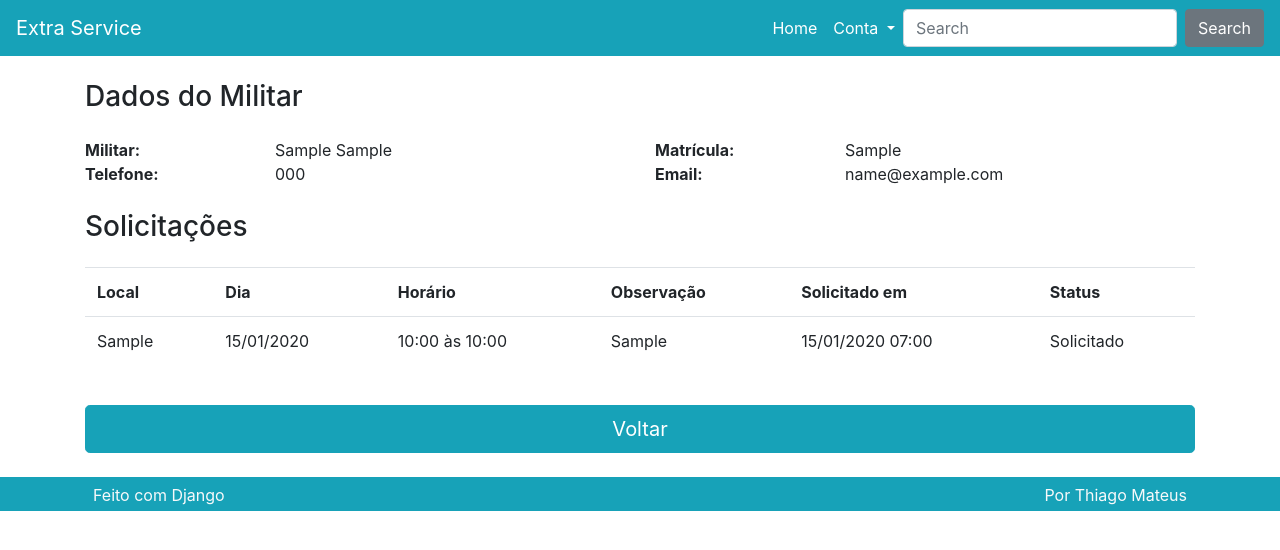
After one commit to thi-mateus/extra-service-module, a Django app: page /request/list_requests/1 in a window 1280 px wide. The commit adds this page. Shown: the top 550 px of the page. Run offline with Django 4.2, Linux system fonts and the light colour scheme; a user stored in the database is signed in; tables that the repository leaves empty hold one stand-in row (values such as "Sample post"); some libraries are stand-ins or nearby versions.

Commit message:
Request ok

```diff
--- a/profile_app/urls.py
+++ b/profile_app/urls.py
@@ -5,6 +5,8 @@ app_name = 'profile'
 
 urlpatterns = [
     path('', views.Create.as_view(), name='create'),
+    path('list_requests/<int:pk>',
+         views.ListRequests.as_view(), name='list_requests'),
     path('update/', views.Update.as_view(), name='update'),
     path('login/', views.Login.as_view(), name='login'),
     path('logout/', views.Logout.as_view(), name='logout'),
--- /dev/null
+++ b/request_app/templates/request/list_requests.html
@@ -0,0 +1,67 @@
+{% extends 'base.html' %}
+
+{% block titulo %}Lista das Solicitações | {% endblock %}
+
+{% load omfilters %}
+{% load static %}
+
+{% block content %}
+
+<div class="row">
+    <div class="col">
+        <h3>Dados do Militar </h3>
+
+
+        <div class="row mt-4">
+            <div class="col-lg-2 font-weight-bold">Militar: </div>
+            <div class="col-lg-4">{{ military.grau_hierarquico }} {{ military.qra }}</div>
+            <div class="col-lg-2 font-weight-bold">Matrícula: </div>
+            <div class="col-lg-4">{{ military.matricula }}</div>
+
+            <div class="col-lg-2 font-weight-bold">Telefone: </div>
+            <div class="col-lg-4">{{ military.telefone }}</div>
+            <div class="col-lg-2 font-weight-bold">Email: </div>
+            <div class="col-lg-4">{{ military.email }}</div>
+        </div>
+
+        <div class="row mt-4">
+            <div class="col">
+                <h3>Solicitações</h3>
+            </div>
+        </div>
+
+        <div class="table-responsive mt-3">
+            <table class="table">
+                <tr>
+                    <th>Local</th>
+                    <th>Dia</th>
+                    <th>Horário</th>
+                    <th>Observação</th>
+                    <th>Solicitado em</th>
+                    <th>Status</th>
+                </tr>
+
+                {% for request in request_list %}
+                <tr>
+                    <td>{{ request.id_sv.local }}</td>
+                    <td>{{ request.id_sv.data_inicio|format_date }}</td>
+                    <td>{{ request.id_sv.hora_inicio|format_time }} às {{ request.id_sv.hora_termino|format_time }}</td>
+                    <td>{{ request.id_sv.observacao }}</td>
+                    <td>{{ request.data_solicitacao|format_datetime }}</td>
+                    <td>{{ request.get_status_display }}</td>
+                </tr>
+                {% endfor %}
+            </table>
+        </div>
+
+
+        <div class="row mt-4">
+            <div class="col">
+                <a href="{% url 'service:list' %}" class="btn btn-primary btn-block btn-lg">Voltar</a>
+            </div>
+        </div>
+
+
+    </div>
+</div>
+{% endblock %}
--- a/request_app/urls.py
+++ b/request_app/urls.py
@@ -4,7 +4,8 @@ from . import views
 app_name = 'request'
 
 urlpatterns = [
-    path('', views.Send.as_view(), name='send'),
+    path('list_requests/<int:pk>',
+         views.ListRequests.as_view(), name='list_requests'),
     path('saverequest/', views.SaveRequest.as_view(), name='saverequest'),
     path('list/', views.List.as_view(), name='list'),
     path('detail/', views.Detail.as_view(), name='detail'),
--- a/request_app/views.py
+++ b/request_app/views.py
@@ -1,5 +1,5 @@
-from django.shortcuts import get_object_or_404, render, redirect
-from django.views.generic import ListView
+from django.shortcuts import get_object_or_404, render, redirect, reverse
+from django.views.generic import ListView, DetailView
 from django.views import View
 from django.http import HttpResponse
 from django.contrib import messages
@@ -11,13 +11,31 @@ from datetime import datetime
 import pytz
 
 
-class Send(View):
-    def get(self, *args, **kwargs):
-        return HttpResponse('Finalize Request')
+class ListRequests(ListView):
+    template_name = 'request/list_requests.html'
+    context_object_name = 'request_list'
+
+    def get_queryset(self):
+        # Filtrar as solicitações associadas ao militar logado e que ainda não foram agendadas
+        military_instance = Military.objects.filter(
+            usuario=self.request.user).first()
+
+        # Filtra apenas as solicitações não agendadas
+        return Request.objects.filter(id_mil=military_instance, status='S')
+
+    def get_context_data(self, **kwargs):
+        context = super().get_context_data(**kwargs)
+
+        military_instance = Military.objects.filter(
+            usuario=self.request.user).first()
+
+        context['military'] = military_instance
+
+        return context
 
 
 class SaveRequest(View):
-    template_name = 'request/send.html'
+    template_name = 'request/saverequest.html'
 
     def get(self, *args, **kwargs):
         if not self.request.user.is_authenticated:
@@ -58,6 +76,9 @@ class SaveRequest(View):
 
                 return redirect('service:cart')
 
+        request = Request()
+        # print(request.pk)
+
         Request.objects.bulk_create(
             [
                 Request(
@@ -75,8 +96,16 @@ class SaveRequest(View):
         )
 
         del self.request.session['cart']
-        # return render(self.request, self.template_name, context)
-        return redirect('request:list')
+
+        return redirect(
+            reverse(
+                'request:list_requests',
+                kwargs={
+                    'pk': Military.objects.filter(
+                        usuario=self.request.user).first().pk
+                }
+            )
+        )
 
 
 class List(View):
--- a/service_app/admin.py
+++ b/service_app/admin.py
@@ -20,11 +20,11 @@ class ServiceAdmin(admin.ModelAdmin):
 
     @admin.display(description='Do dia')
     def get_data_inicio_formatado(self, obj):
-        return utils.format_date_service(obj.data_inicio)
+        return utils.format_date(obj.data_inicio)
 
     @admin.display(description='Ao dia')
     def get_data_termino_formatado(self, obj):
-        return utils.format_date_service(obj.data_termino)
+        return utils.format_date(obj.data_termino)
 
     list_display = ['local', 'get_data_inicio_formatado', 'get_hora_inicio_formatada', 'get_data_termino_formatado',
                     'get_hora_termino_formatada', 'vagas', 'observacao', 'exibir_militares']
--- a/service_app/templates/service/detail.html
+++ b/service_app/templates/service/detail.html
@@ -17,7 +17,7 @@
             <div class="col-lg">
                 <div class="mt-4 mt-lg-0">
                     <h1 class="h2">{{service.local }}</h1>
-                    <p class="lead">{{ service.data_inicio|format_date_service }} ({{service.data_inicio|weekday_name}})</p>
+                    <p class="lead">{{ service.data_inicio|format_date }} ({{service.data_inicio|weekday_name}})</p>
                     <p class="lead">{{service.observacao|linebreaks }}</p>
 
 
@@ -25,7 +25,7 @@
                     <form action="{% url 'service:addtocart' %}" id="form-add-to-cart">
                         <div class="form-group">
                             <select id="select-variacoes" name="sid" class="form-control form-control-lg">
-                                <option value="{{ service.id }}">{{service.local}} - {{service.data_inicio|format_date_service}}
+                                <option value="{{ service.id }}">{{service.local}} - {{service.data_inicio|format_date}}
                                 </option>
                             </select>
                         </div>
@@ -48,7 +48,7 @@
         <div class="row">
             <div class="col-lg-12">
                 <div class="mt-5 mb-5">
-                    <h2 class="text-center">{{service.local }} - Dia: {{service.data_inicio|format_date_service }}</h2>
+                    <h2 class="text-center">{{service.local }} - Dia: {{service.data_inicio|format_date }}</h2>
 
                     {{service.observacao|linebreaks }}
 
--- a/service_app/templates/service/list.html
+++ b/service_app/templates/service/list.html
@@ -22,7 +22,7 @@
                     {% comment %} <p class="card-text">{{ service.observacao|linebreaks }}</p> {% endcomment %}
                     <div class="container product-price-block text-center">
                         <span class="product-price">
-                            {{service.data_inicio|format_date_service}} ({{service.data_inicio|weekday_name}})
+                            {{service.data_inicio|format_date}} ({{service.data_inicio|weekday_name}})
                         </span>
                     </div>
                 </div>
--- a/service_app/templates/service/purchasesummary.html
+++ b/service_app/templates/service/purchasesummary.html
@@ -20,6 +20,7 @@
 
             <dt class="col-lg-2">Telefone:</dt>
             <dd class="col-lg-4">{{ user.military.telefone }}</dd>
+
             <dt class="col-lg-2">E-mail:</dt>
             <dd class="col-lg-4">{{ user.email }}</dd>
         </dl>
--- a/service_app/templatetags/omfilters.py
+++ b/service_app/templatetags/omfilters.py
@@ -1,12 +1,23 @@
 from django.template import Library
 from utils import utils
+
 
 register = Library()
 
 
 @register.filter
-def format_date_service(date):
-    return utils.format_date_service(date)
+def format_date(date):
+    return utils.format_date(date)
+
+
+@register.filter
+def format_time(time):
+    return utils.format_time(time)
+
+
+@register.filter
+def format_datetime(datetime):
+    return utils.format_datetime(datetime)
 
 
 @register.filter
--- a/templates/partials/_nav.html
+++ b/templates/partials/_nav.html
@@ -11,7 +11,7 @@
     <div class="collapse navbar-collapse" id="navbarSupportedContent">
         <ul class="navbar-nav ml-auto">
             <li class="nav-item active">
-                <a class="nav-link" href="#">Home <span class="sr-only">(current)</span></a>
+                <a class="nav-link" href="{% url 'service:list' %}">Home <span class="sr-only">(current)</span></a>
             </li>
 
 
@@ -25,7 +25,7 @@
                     <a class="dropdown-item" href="{% url 'profile:create' %}">Atualizar</a>
                     <a class="dropdown-item" href="{% url 'profile:logout' %}">Sair</a>
                     <div class="dropdown-divider"></div>
-                    <a class="dropdown-item" href="#">Something else here</a>
+                    <a class="dropdown-item" href="{% url 'request:list_requests' pk=user.pk %}">Listar Serviços</a>
                 </div>
             </li>
             {% else %}
--- a/utils/utils.py
+++ b/utils/utils.py
@@ -1,13 +1,22 @@
+from django.utils import timezone
+
+
 WEEKDAYS = ["Segunda-feira", "Terça-feira", "Quarta-feira",
             "Quinta-feira", "Sexta-feira", "Sábado", "Domingo"]
 
 
-def format_date_service(date):
+def format_date(date):
     return date.strftime("%d/%m/%Y")
 
 
-def format_time_service(time):
+def format_time(time):
     return time.strftime("%H:%M")
+
+
+def format_datetime(datetime):
+    local_datetime = datetime.astimezone(timezone.get_current_timezone())
+    formatted_datetime = local_datetime.strftime("%d/%m/%Y %H:%M")
+    return formatted_datetime
 
 
 def weekday_name(date):
```
Also changed, not shown: profile_app/views.py (+8 -1 lines), request_app/templates/request/evaluate.html (added, +70 -0 lines).
